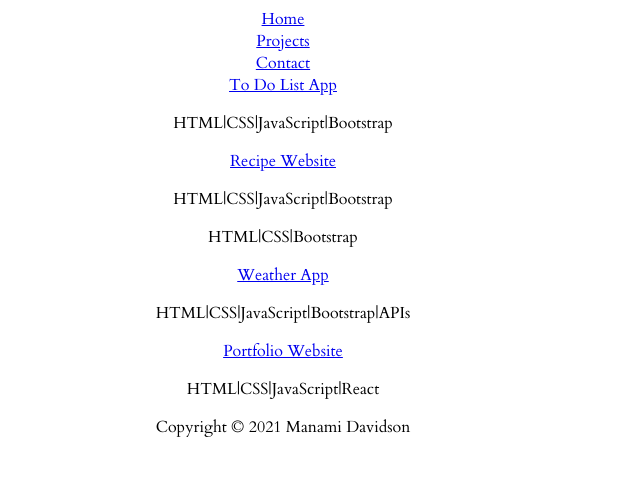
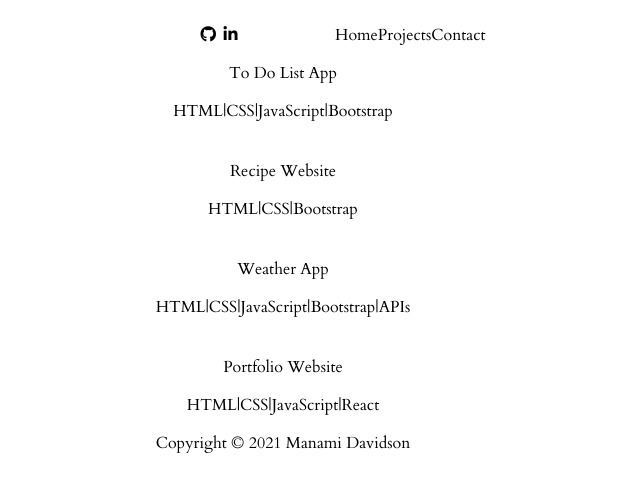
Before and after one commit to manami-d/manami-portfolio, a React (Create React App) app: page /projects in a window 1280 px wide. Shown: the top 492 px of the page, without its empty margins (357-997 px from the left). Built offline with nearby package versions, Linux system fonts and the light colour scheme.

Commit message:
Add and style links in navbar and projects

```diff
--- a/public/index.html
+++ b/public/index.html
@@ -5,6 +5,7 @@
     <meta name="viewport" content="width=device-width, initial-scale=1" />
     <link rel="preconnect" href="https://fonts.gstatic.com">
     <link href="https://fonts.googleapis.com/css2?family=Cardo:wght@400;700&display=swap" rel="stylesheet">
+    <script src="https://kit.fontawesome.com/3e34cac2d0.js" crossorigin="anonymous"></script>
     <title>React App</title>
   </head>
   <body>
--- a/src/components/Navbar.js
+++ b/src/components/Navbar.js
@@ -17,17 +17,35 @@ import styled from 'styled-components'
 //       color: white;
 //     `};
 // `
-const Ul = styled.ul`
-  list-style-type: none;
-  padding: 0;
-  margin: 0;
+const Nav = styled.nav`
+display: flex;
+justify-content: space-between;
+padding: 0, 10px;
+// *{
+//   border: 1px solid red;
+// }
+ul{
+  display: flex;
+  justify-content: space-evenly;
+    list-style-type: none;
+  }
+  .nav-left{
+    width: 20%;
+  }
+  .nav-right{
+    width: 30%;
+  }
 `
 
 const Navbar = () => {
   return (
 
-    <div>
-      <Ul>
+    <Nav>
+      <ul className="nav-left">
+        <li><a href="https://github.com/manami-d"><i class="fab fa-github"></i></a></li>
+        <li><a href="https://www.linkedin.com/in/manami-davidson/"><i class="fab fa-linkedin-in"></i></a></li>
+      </ul>
+      <ul className="nav-right">
         <li>
           {/* <Button>Home</Button> */}
           <Link to="/">Home</Link>
@@ -40,9 +58,9 @@ const Navbar = () => {
         <li>
           <Link to="/contact">Contact</Link>
         </li>
-      </Ul>
+      </ul>
 
-    </div>
+    </Nav>
   )
 }
 
--- a/src/pages/About.js
+++ b/src/pages/About.js
@@ -12,8 +12,8 @@ const About = () => {
     <div>
       <div className={'main-left'}>
         <h1>Manami Davidson</h1>
-        <h2>Web Developer</h2>
-        <p>I am a dedicate and proactive person with love of learning.</p>
+        <h3>Web Developer</h3>
+        <p>HTML | CSS | JavaScript | Bootstrap | Git | Github</p>
       </div>
       <div className={'main-right'}>
         <img src={topImage} alt="beach and combi" style={topImageStyle} />
--- a/src/pages/Projects.js
+++ b/src/pages/Projects.js
@@ -4,14 +4,16 @@ import { Link } from "react-router-dom";
 const Projects = () => {
   return (
     <div>
-      <Link to=''>To Do List App</Link>
+      <Link to='https://jwd4-todolist-app.netlify.app/'>To Do List App</Link>
       <p>HTML|CSS|JavaScript|Bootstrap</p>
-      <Link to=''>Recipe Website</Link>
-      <p>HTML|CSS|JavaScript|Bootstrap</p>
+      <br />
+      <Link to='https://recipe-website-bootstrap.netlify.app/index.html'>Recipe Website</Link>
       <p>HTML|CSS|Bootstrap</p>
-      <Link to=''>Weather App</Link>
+      <br />
+      <Link to='https://github.com/manami-d/Weather-API'>Weather App</Link>
       <p>HTML|CSS|JavaScript|Bootstrap|APIs</p>
-      <Link to=''>Portfolio Website</Link>
+      <br />
+      <Link to='https://manami-davidson.netlify.app/'>Portfolio Website</Link>
       <p>HTML|CSS|JavaScript|React</p>
     </div>
   )
--- a/src/styles/globalStyles.js
+++ b/src/styles/globalStyles.js
@@ -5,4 +5,11 @@ export const GlobalStyles = styled.main`
   display: flex;
   justify-content: center;
   text-align: center;
+  a{
+    color: black;
+    text-decoration: none;
+  };
+  a:hover{
+    color: grey;
+  };
 `
```
Also changed, not shown: 1 other file (tests, documents, lock files or other folders).
